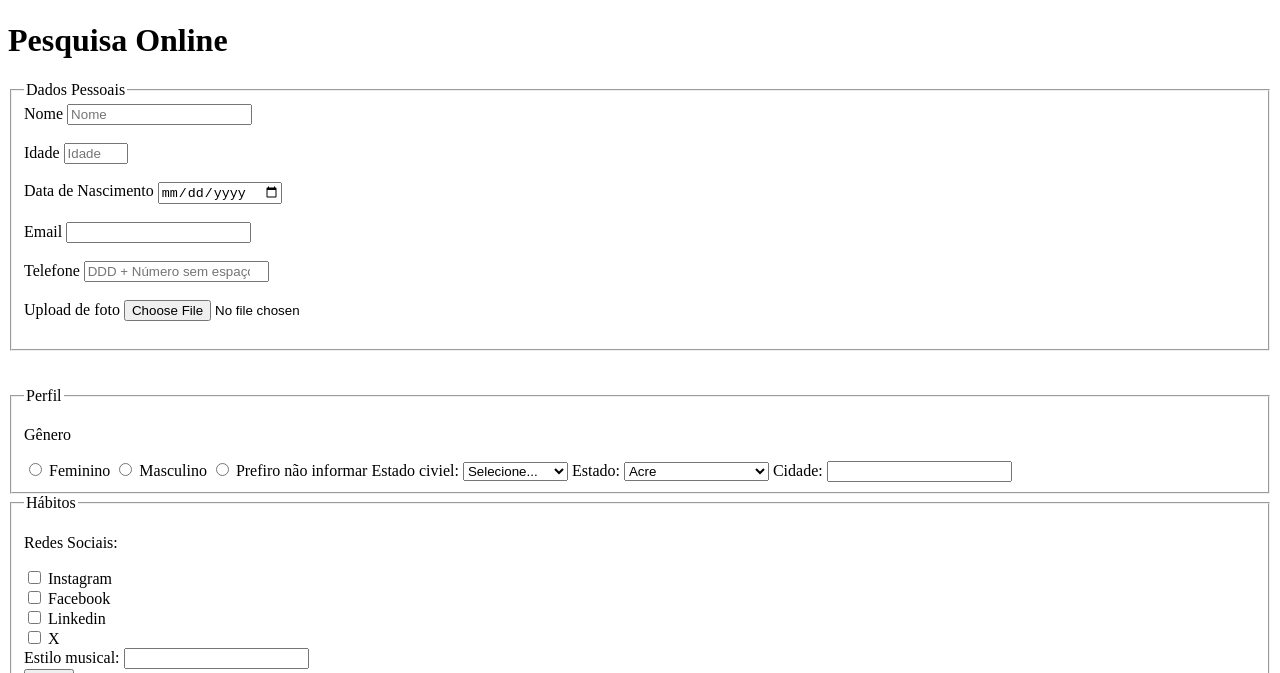
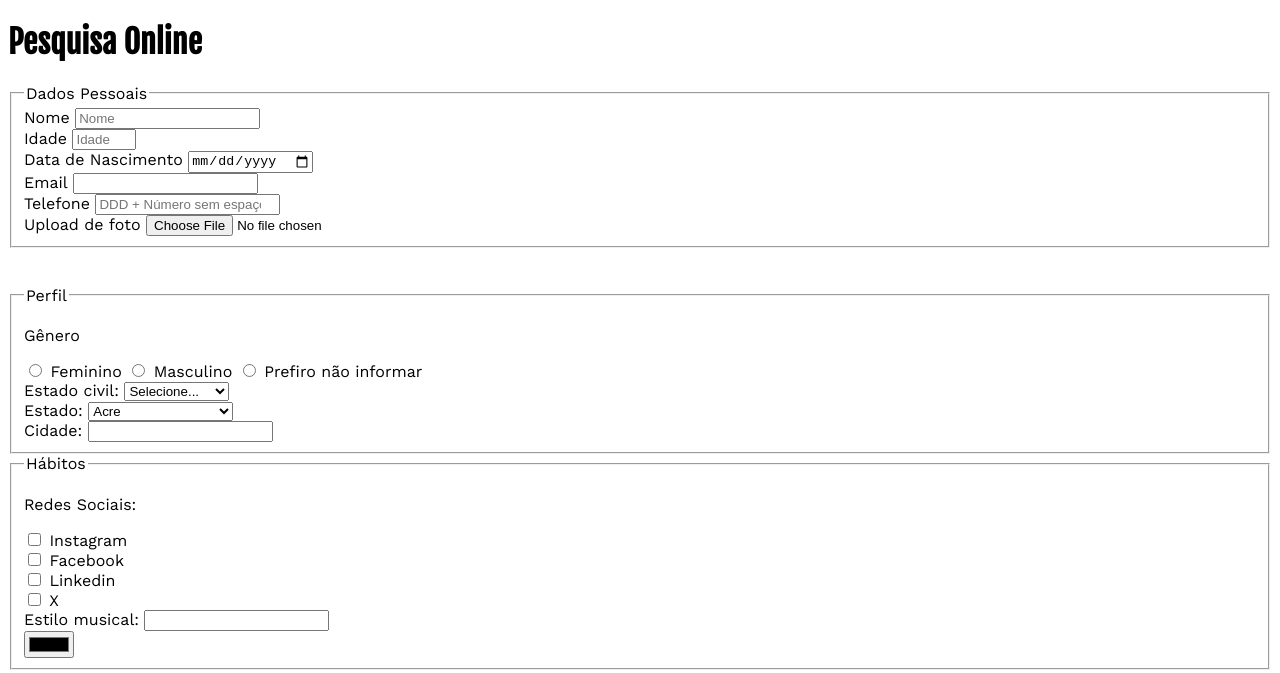
Before and after one commit to joaquimferreira010/pesquisa-culturama, a plain HTML site: page index.html in a window 1280 px wide. Shown: the part 116-789 px from the top of the page. Drawn offline with nearby package versions, Linux system fonts and the light colour scheme.

Commit message:
Adiciona familias de fontes

```diff
--- a/css/style.css
+++ b/css/style.css
@@ -0,0 +1,8 @@
+body{
+    font-family: 'Work Sans', sans-serif;
+}
+
+
+h1{
+    font-family: "Fjalla One", sans-serif;
+}
--- a/index.html
+++ b/index.html
@@ -4,6 +4,12 @@
     <meta charset="UTF-8">
     <meta name="viewport" content="width=device-width, initial-scale=1.0">
     <link rel="icon" href="culturama-favico.png">
+    <link rel="stylesheet" href="css/style.css">
+
+    <link rel="preconnect" href="https://fonts.googleapis.com">
+    <link rel="preconnect" href="https://fonts.gstatic.com" crossorigin>
+    <link href="https://fonts.googleapis.com/css2?family=Fjalla+One&family=Work+Sans:ital,wght@0,100..900;1,100..900&display=swap" rel="stylesheet">
+
     <title>Pesquisa Culturama</title>
 </head>
 <body>
@@ -19,28 +25,26 @@
 
                 <label for="name">Nome</label>
                 <input id="name" type="text" name="userName" placeholder="Nome" required>
-                <br><br>
+                <br>
 
                 <label for="age">Idade</label>
                 <input id="age" type="number" name="userAge" placeholder="Idade" min="12" max = "100" required>
-                <br><br>
+                <br>
 
                 <label for="birthDate">Data de Nascimento</label>
                 <input id="birthDate" type="date" name="userBirthDate">
-                <br><br>
+                <br>
 
                 <label for="email">Email</label>
                 <input id="email" type="email" name="userEmail" required>
-                <br><br>
+                <br>
 
                 <label for="phoneNumber">Telefone</label>
                 <input id="phoneNumber" type="number" name="userPhoneNumber" placeholder="DDD + Número sem espaço ou hifem" pattern="[0-9]{11}" required>
-                <br><br>
+                <br>
 
                 <label for="image">Upload de foto</label>
                 <input id="image" type="file" name="UserImage" accept="image/*">
-                <br><br>
-
 
             </fieldset>
             <br><br>
@@ -58,7 +62,9 @@
 
                 <input id="notInformed" type="radio" name="userGender" value="notInformed">
                 <label for="notInformed">Prefiro não informar</label>
-                <label for="maritalStatus">Estado civiel:</label>
+                <br>
+
+                <label for="maritalStatus">Estado civil:</label>
                 <select id="maritalStatus" name="UserMaritalStatus">
                     <option value="notInformed">Selecione...</option>
                     <option value="casado">Casado</option>
@@ -66,6 +72,7 @@
                     <option value="divorciado">Divorsiado</option>
                     <option value="uniaoEstavel">União Estável</option>
                 </select>
+                <br>
 
                 <label for="state">Estado:</label>
                 <select id="state" name="userState" required>
@@ -97,6 +104,7 @@
                     <option value="sergipe">Sergipe</option>
                     <option value="tocantins">Tocantins</option>
                 </select>
+                <br>
 
                 <label for="city">Cidade:</label>
                 <input id="city" type="text" name="userCity">
```
